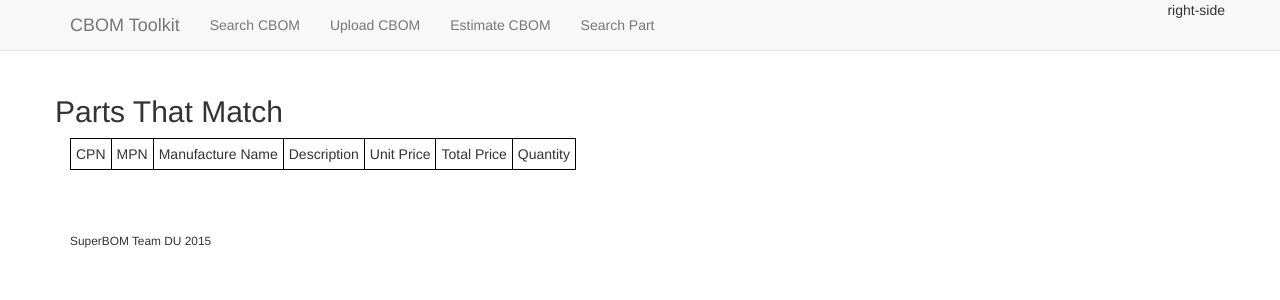
After one commit to a-leut/costed_bill_of_materials, a Python web app: template project/templates/cbom/part_list.html in a window 1280 px wide. The commit adds this page. Shown: the top 300 px of the page. Run offline with Jinja, Linux system fonts and the light colour scheme; the template is opened without the code that fills it, so the values that code supplies are empty; some libraries are stand-ins or nearby versions.

Commit message:
part search nearly done

```diff
--- a/project/cbom/forms.py
+++ b/project/cbom/forms.py
@@ -8,6 +8,8 @@ from flask_wtf.file import FileField
 class CbomSearchForm(Form):
     filename = StringField('Partial File Name')
 
+class PartSearchForm(Form):
+    filename = StringField('Manufacturer Part Number/Customer Part Number')
 
 class CbomUploadForm(Form):
     file = FileField('CBOMs')
--- /dev/null
+++ b/project/templates/cbom/part_list.html
@@ -0,0 +1,80 @@
+{% extends "_base.html" %}
+{% import "bootstrap/wtf.html" as wtf %}
+
+{% block content %}
+
+<div class="body-content">
+  <div class="row">
+    <h2>Parts That Match</h2>
+  </div>
+    <div>
+        <style>
+            table, th, td {
+                border: 1px solid black;
+                border-collapse: collapse;
+            }
+            th, td {
+                padding: 5px;
+                text-align: left;
+            }
+        </style>
+    </div>
+  <div>
+      <table>
+          <tr>
+              <td>
+                  CPN
+              </td>
+              <td>
+                  MPN
+              </td>
+              <td>
+                  Manufacture Name
+              </td>
+              <td>
+                  Description
+              </td>
+              <td>
+                  Unit Price
+              </td>
+              <td>
+                  Total Price
+              </td>
+              <td>
+                  Quantity
+              </td>
+          </tr>
+          {% for matching_cboms in rows %}
+          <tr>
+              <td>
+                  {{ matching_cboms.cpn }}
+              </td>
+              <td>
+                  {{ matching_cboms.mpn }}
+              </td>
+              <td>
+                  {{ matching_cboms.man_name }}
+              </td>
+              <td>
+                  {{ matching_cboms.description }}
+              </td>
+              <td>
+                  {{ matching_cboms.unit_price }}
+              </td>
+              <td>
+                  {% if matching_cboms.unit_price and matching_cboms.quantity %}
+                    {{ matching_cboms.unit_price * matching_cboms.quantity }}
+                  {% else %}
+                    N/A
+                  {% endif %}
+              </td>
+              <td>
+                  {{ cbomatching_cboms.quantity }}
+              </td>
+          </tr>
+          {% endfor %}
+      </table>
+  </div>
+</div>
+
+{% endblock %}
--- a/project/templates/header.html
+++ b/project/templates/header.html
@@ -18,6 +18,7 @@
            <li><a href="{{ url_for('cbom.search_cbom')}}">Search CBOM </a></li>
           <li><a href="{{ url_for('cbom.upload')}}">Upload CBOM </a></li>
           <li><a href="{{ url_for('cbom.estimate')}}">Estimate CBOM </a></li>
+          <li><a href="{{ url_for('cbom.search_part')}}">Search Part </a></li>
         </ul>
         <ul class="nav navbar-nav navbar-right">
           <li>right-side</li>
```
Also changed, not shown: project/cbom/views.py (+13 -1 lines), project/templates/cbom/search_part.html (added, +30 -0 lines).
